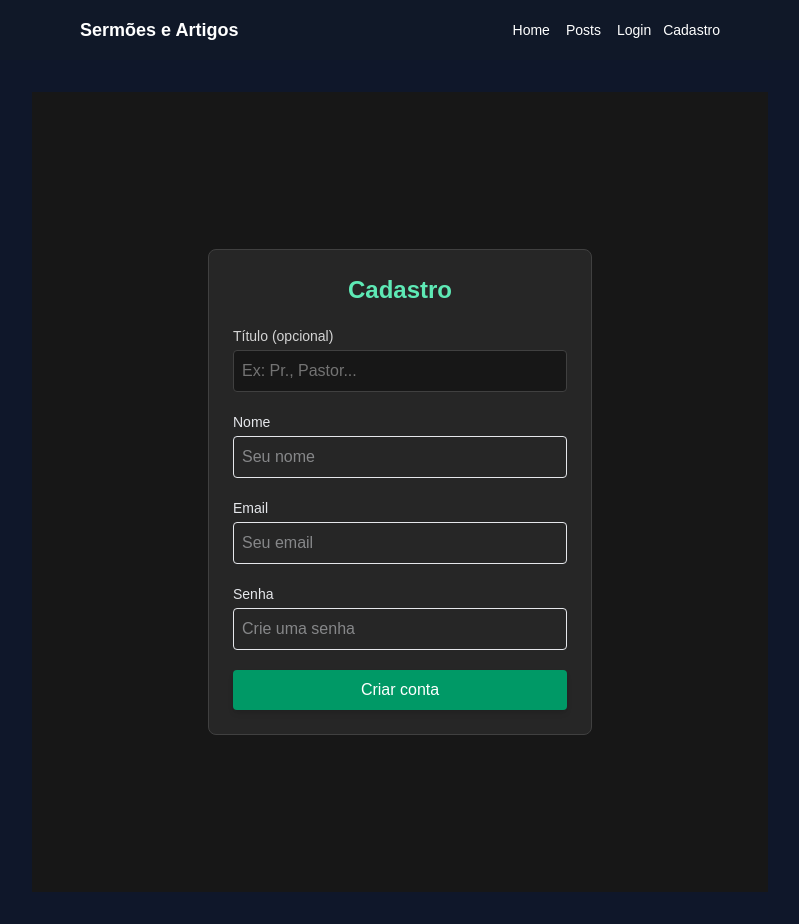
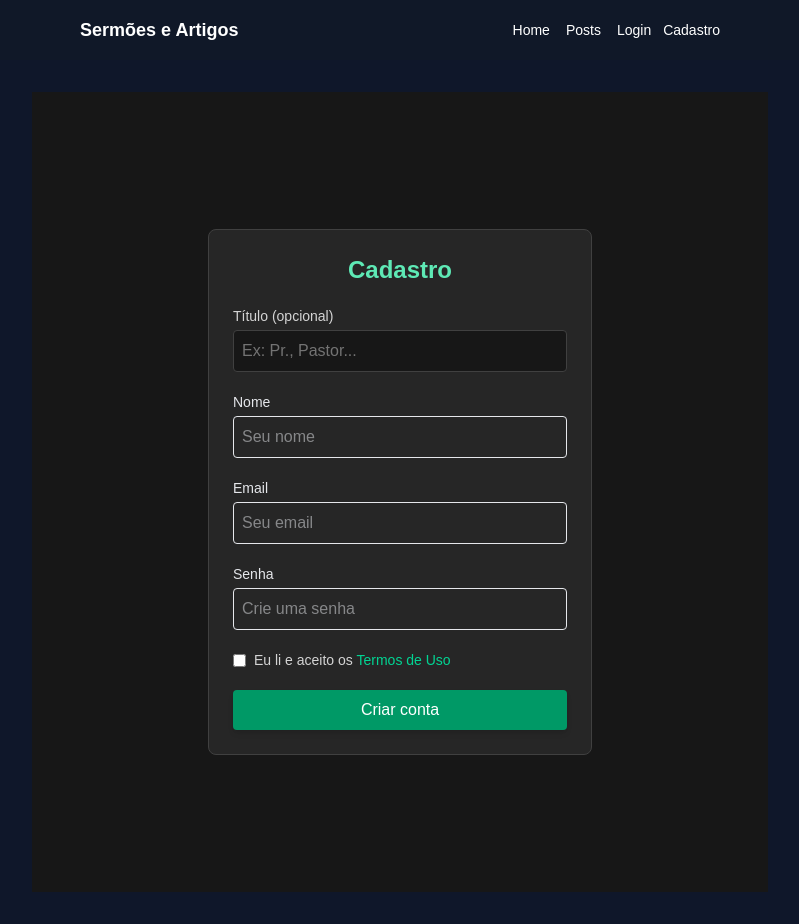
Before and after one commit to MrCat2357/edifiquemos, a Next.js app: page /cadastro in a window 1280 px wide. Shown: the whole page, without its empty margins (240-1039 px from the left). Built offline with nearby package versions, Linux system fonts and the light colour scheme; no server answers.

Commit message:
termos de uso

```diff
--- a/app/cadastro/page.tsx
+++ b/app/cadastro/page.tsx
@@ -7,6 +7,7 @@ import { createUserWithEmailAndPassword } from "firebase/auth";
 import { auth, db } from "@/lib/firebase";
 import { doc, setDoc } from "firebase/firestore";
 import { useRouter } from "next/navigation";
+import Link from "next/link";
 
 export default function Cadastro() {
   const router = useRouter();
@@ -15,6 +16,8 @@ export default function Cadastro() {
   const [titulo, setTitulo] = useState("");
   const [email, setEmail] = useState("");
   const [senha, setSenha] = useState("");
+  const [aceitouTermos, setAceitouTermos] = useState(false);
+
   const [error, setError] = useState("");
   const [loading, setLoading] = useState(false);
 
@@ -30,6 +33,11 @@ export default function Cadastro() {
 
     if (senha.length < 6) {
       setError("A senha deve ter pelo menos 6 caracteres.");
+      return;
+    }
+
+    if (!aceitouTermos) {
+      setError("Você precisa aceitar os termos de uso.");
       return;
     }
 
@@ -49,6 +57,7 @@ export default function Cadastro() {
         titulo: titulo || "",
         email,
         criadoEm: new Date(),
+        aceitouTermos: true,
       });
 
       const redirect = sessionStorage.getItem("redirect-after-auth");
@@ -134,6 +143,26 @@ export default function Cadastro() {
           onChange={setSenha}
         />
 
+        {/* 📜 TERMOS */}
+        <div className="flex items-start gap-2 text-sm text-neutral-300">
+          <input
+            type="checkbox"
+            checked={aceitouTermos}
+            onChange={(e) => setAceitouTermos(e.target.checked)}
+            className="mt-1 cursor-pointer"
+          />
+
+          <p>
+            Eu li e aceito os{" "}
+            <Link
+              href="/termos"
+              className="text-emerald-400 hover:underline cursor-pointer"
+            >
+              Termos de Uso
+            </Link>
+          </p>
+        </div>
+
         {/* ERRO */}
         {error && (
           <p className="text-red-400 text-sm text-center">
@@ -141,7 +170,7 @@ export default function Cadastro() {
           </p>
         )}
 
-        {/* 👆 BOTÃO COM CURSOR DE MÃO GARANTIDO */}
+        {/* BOTÃO */}
         <div className="cursor-pointer">
           <Button
             type="submit"
--- /dev/null
+++ b/app/termos/page.tsx
@@ -0,0 +1,60 @@
+"use client";
+
+import Link from "next/link";
+
+export default function TermosPage() {
+  return (
+    <div className="min-h-screen bg-neutral-900 text-neutral-100 flex items-center justify-center px-4">
+
+      <div className="max-w-2xl bg-neutral-800 border border-neutral-700 rounded-lg p-6 space-y-6">
+
+        <h1 className="text-2xl font-bold text-emerald-300">
+          Termos de Uso
+        </h1>
+
+        <div className="space-y-4 text-sm leading-relaxed text-neutral-300">
+
+          <p>
+            Este site é uma plataforma de compartilhamento de sermões, artigos e reflexões cristãs.
+          </p>
+
+          <p>
+            Ao utilizar esta plataforma, o usuário declara ser responsável por todo conteúdo que publicar, garantindo que possui direitos sobre ele.
+          </p>
+
+          <p>
+            Não é permitido publicar conteúdos ofensivos, ilegais, difamatórios ou que violem princípios éticos e cristãos.
+          </p>
+
+          <p>
+            O conteúdo publicado pode ser moderado, editado ou removido pela administração da plataforma a qualquer momento, sem aviso prévio.
+          </p>
+
+          <p>
+            A plataforma pode utilizar o endereço de e-mail do usuário para comunicações essenciais relacionadas ao funcionamento do serviço, como autenticação, segurança e notificações da conta.
+          </p>
+
+          <p>
+            O usuário é o único responsável pelo uso que faz da plataforma e pelos conteúdos que publica.
+          </p>
+
+          <p>
+            Este serviço encontra-se em fase de desenvolvimento e pode sofrer alterações, interrupções ou encerramento sem aviso prévio.
+          </p>
+
+        </div>
+
+        {/* VOLTAR */}
+        <div className="pt-4">
+          <Link
+            href="/cadastro"
+            className="text-emerald-400 hover:underline cursor-pointer"
+          >
+            ← Voltar para cadastro
+          </Link>
+        </div>
+
+      </div>
+    </div>
+  );
+}
```
